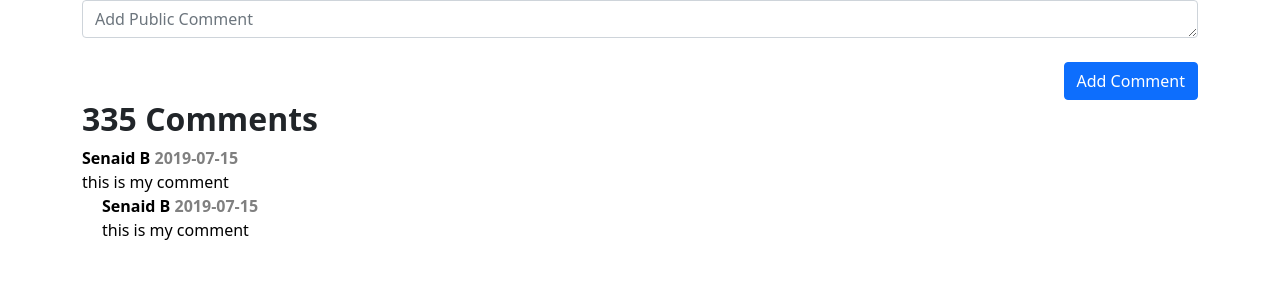
After one commit to gesot/education-for-all, a PHP site: page /comments.php in a window 1280 px wide. The commit adds this page. Shown: the top 300 px of the page. Run offline with PHP 8.4, Linux system fonts and the light colour scheme; tables that the repository leaves empty or names only in its code hold one stand-in row (values such as "Sample post").

Commit message:
comments

```diff
--- /dev/null
+++ b/comments.css
@@ -0,0 +1,20 @@
+.user {
+	font-weight: bold;
+	color: black;
+}
+
+.time {
+	color: gray;
+}
+
+.userComment {
+	color: black;
+}
+
+.replies {
+	margin-left: 20px;
+}
+
+.replies.comment {
+	margin-top: 20px;
+}
--- /dev/null
+++ b/comments.php
@@ -0,0 +1,139 @@
+<?php
+session_start();
+
+$loggedIn = false;
+
+if (isset($_SESSION['loggedIn']) && isset($_SESSION['username'])) {
+    $loggedIn = true;
+}
+
+$connection = mysqli_connect('localhost', 'pspi', 'pspi2021', 'users');
+
+
+
+$sql = $connection->query("SELECT id FROM user ORDER BY id DESC LIMIT 1") or die($connection->error);
+$data = $sql->fetch_assoc();
+$_SESSION['userID'] = $data['id'];
+
+/**if (isset($_POST['getAllComments'])) {
+    $start = $connection->real_escape_string($_POST['start']);
+
+
+    $sql = $connection->query("SELECT comments.id, username, comment, DATE_FORMAT(comments.createdOn, '%Y-%m-%d') AS createdOn FROM comments INNER JOIN user ON comments.userID = user.id ORDER BY comments.id DESC LIMIT $start, 20");
+    while ($data = $sql->fetch_assoc())
+        $response .= createCommentRow($data);
+}**/
+
+if (isset($_POST['addComment'])) {
+    $comment = $connection->real_escape_string($_POST['comment']);
+
+    $connection->query("INSERT INTO comments (userID, comment, createdOn) VALUES ('" . $_SESSION['userID'] . "','$comment',NOW())");
+    exit('success');
+}
+//$sqlNumComments = $connection->query("SELECT id FROM comments");
+//$numComments = $sqlNumComments->num_rows;
+?>
+
+<!doctype html>
+<html lang="en">
+
+<head>
+    <!-- Required meta tags -->
+    <meta charset="utf-8">
+    <meta name="viewport" content="width=device-width, initial-scale=1">
+    <script src="https://code.jquery.com/jquery-3.6.0.min.js" integrity="sha256-/xUj+3OJU5yExlq6GSYGSHk7tPXikynS7ogEvDej/m4=" crossorigin="anonymous"></script>
+    <script src="https://ajax.googleapis.com/ajax/libs/jquery/3.5.1/jquery.min.js"></script>
+    <!-- Bootstrap CSS -->
+    <link href="https://cdn.jsdelivr.net/npm/bootstrap@5.0.1/dist/css/bootstrap.min.css" rel="stylesheet" integrity="sha384-+0n0xVW2eSR5OomGNYDnhzAbDsOXxcvSN1TPprVMTNDbiYZCxYbOOl7+AMvyTG2x" crossorigin="anonymous">
+    <link href="https://fonts.googleapis.com/css2?family=Poppins:wght@100;200;300;400;600;700&display=swap" rel="stylesheet">
+    <link rel="stylesheet" href="comments.css">
+    <link rel="shortcut icon" href="#">
+    <title>Hello, world!</title>
+
+</head>
+
+<body>
+
+    <!--Add comment text field-->
+    <div class="container">
+        <div class="row">
+            <div class="col-md-12">
+                <textarea class="form-control" placeholder="Add Public Comment" name="" id="mainComment" cols="30" rows="1"></textarea><br>
+                <button style="float:right" class="btn-primary btn" id="addComment"> Add Comment </button>
+            </div>
+        </div>
+    </div>
+
+    <div class="container">
+        <div class="row">
+            <div class="col-md-12">
+                <h2><b>335 Comments</b></h2>
+                <div class="userComments">
+                    <div class="comment">
+                        <div class="user">Senaid B <span class="time">2019-07-15</span></div>
+                        <div class="userComment">this is my comment</div>
+                        <div class="replies">
+                            <div class="comment">
+                                <div class="user">Senaid B <span class="time">2019-07-15</span></div>
+                                <div class="userComment">this is my comment</div>
+                            </div>
+                        </div>
+                    </div>
+                </div>
+            </div>
+        </div>
+    </div>
+
+
+    <script src="https://cdn.jsdelivr.net/npm/bootstrap@5.0.1/dist/js/bootstrap.bundle.min.js" integrity="sha384-gtEjrD/SeCtmISkJkNUaaKMoLD0//ElJ19smozuHV6z3Iehds+3Ulb9Bn9Plx0x4" crossorigin="anonymous"></script>
+
+    <script type="text/javascript">
+        $(document).ready(function() {
+
+            $("#addComment").on('click', function() {
+                var comment = $("#mainComment").val();
+
+                if (comment.length > 0) {
+                    $.ajax({
+                        url: 'comments.php',
+                        method: 'POST',
+                        dataType: 'text',
+                        data: {
+                            addComment: 1,
+                            comment: comment
+                        },
+                        success: function(response) {
+                            console.log(response);
+                        }
+                    });
+                } else
+                    alert('Please Check Your Inputs');
+            });
+
+        });
+
+        //functioon that dinamically gets all comments from the database
+        /**function getAllComments(start, max) {
+            if (start > max) {
+                return;
+            }
+
+            $.ajax({
+                url: 'comments.php',
+                method: 'POST',
+                dataType: 'text',
+                data: {
+                    getAllComments: 1,
+                    start: start
+                },
+                success: function(response) {
+                    $(".userComments").append(response);
+                    //recursively getting all comments
+                    getAllComments((start + 20), max);
+                }
+            });
+        }**/
+    </script>
+</body>
+
+</html>
```
Also changed, not shown: sqli-connect/contactus.php (+5 -6 lines), user-interaction/register.php (+5 -7 lines).
